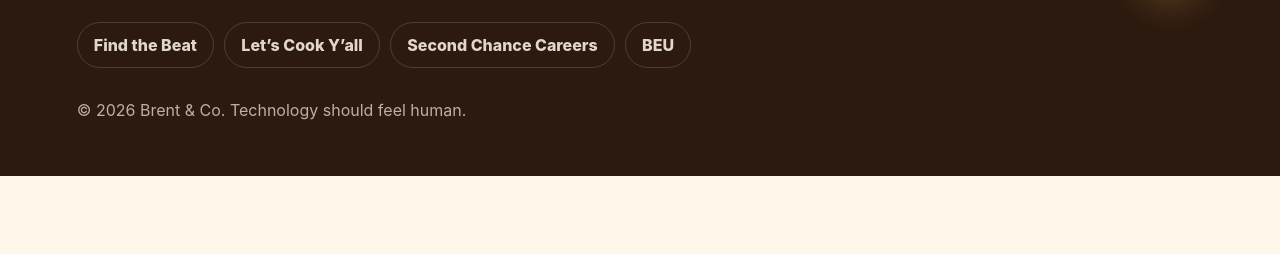
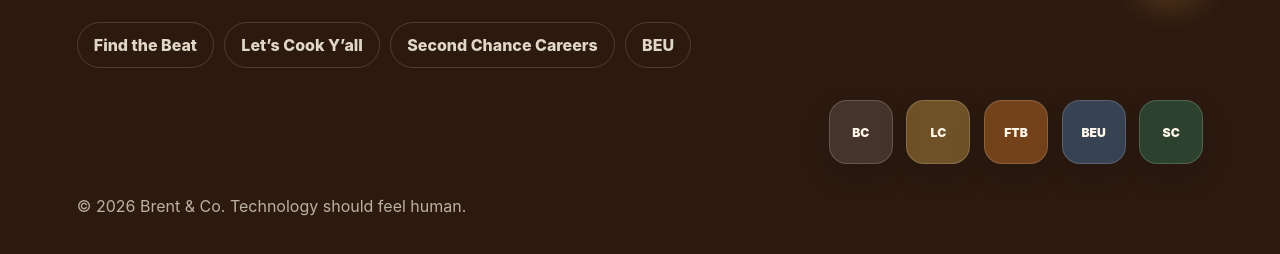
Before and after one commit to shayreneabee/brent-and-co, a plain HTML site: page index.html in a window 1280 px wide. Shown: the part 4101-4355 px from the top of the page. Before the commit the page ends 4277 px from the top, so only its background shows below. Drawn offline with Linux system fonts and the light colour scheme.

Commit message:
Add ecosystem dock to Brent homepage

```diff
--- a/index.html
+++ b/index.html
@@ -197,6 +197,13 @@
         <a href="https://secondchancecareers.org/" target="_blank" rel="noreferrer">Second Chance Careers</a>
         <a href="https://beutravel.org/" target="_blank" rel="noreferrer">BEU</a>
       </div>
+      <nav class="ecosystem-dock" aria-label="Brent and Co ecosystem quick links">
+        <a href="https://brentandco.org/" target="_blank" rel="noreferrer" aria-label="Brent & Co homepage">BC</a>
+        <a href="https://letscookyall.com/" target="_blank" rel="noreferrer" aria-label="Let's Cook Y'all">LC</a>
+        <a href="https://findthebeatmusic.com/" target="_blank" rel="noreferrer" aria-label="Find the Beat">FTB</a>
+        <a href="https://beutravel.org/" target="_blank" rel="noreferrer" aria-label="BEU">BEU</a>
+        <a href="https://secondchancecareers.org/" target="_blank" rel="noreferrer" aria-label="Second Chance Careers">SC</a>
+      </nav>
       <p>© 2026 Brent &amp; Co. Technology should feel human.</p>
     </footer>
 
--- a/styles.css
+++ b/styles.css
@@ -696,6 +696,39 @@
   font-weight: 850;
 }
 
+.ecosystem-dock {
+  grid-column: 1 / -1;
+  display: flex;
+  flex-wrap: wrap;
+  gap: 0.85rem;
+}
+
+.ecosystem-dock a {
+  width: 4rem;
+  aspect-ratio: 1;
+  display: grid;
+  place-items: center;
+  border: 1px solid rgba(255, 247, 232, 0.18);
+  border-radius: 18px;
+  background: rgba(255, 247, 232, 0.12);
+  color: var(--cream);
+  font-size: 0.76rem;
+  font-weight: 950;
+  box-shadow: 0 12px 28px rgba(0, 0, 0, 0.16);
+  transition: transform 180ms ease, background 180ms ease, box-shadow 180ms ease;
+}
+
+.ecosystem-dock a:hover {
+  transform: translateY(-3px);
+  background: rgba(255, 247, 232, 0.22);
+  box-shadow: 0 18px 38px rgba(0, 0, 0, 0.2);
+}
+
+.ecosystem-dock a:nth-child(2) { background: rgba(239, 189, 90, 0.34); }
+.ecosystem-dock a:nth-child(3) { background: rgba(242, 138, 46, 0.36); }
+.ecosystem-dock a:nth-child(4) { background: rgba(78, 143, 215, 0.34); }
+.ecosystem-dock a:nth-child(5) { background: rgba(45, 143, 105, 0.34); }
+
 .site-footer p {
   grid-column: 1 / -1;
   margin: 0;
```
